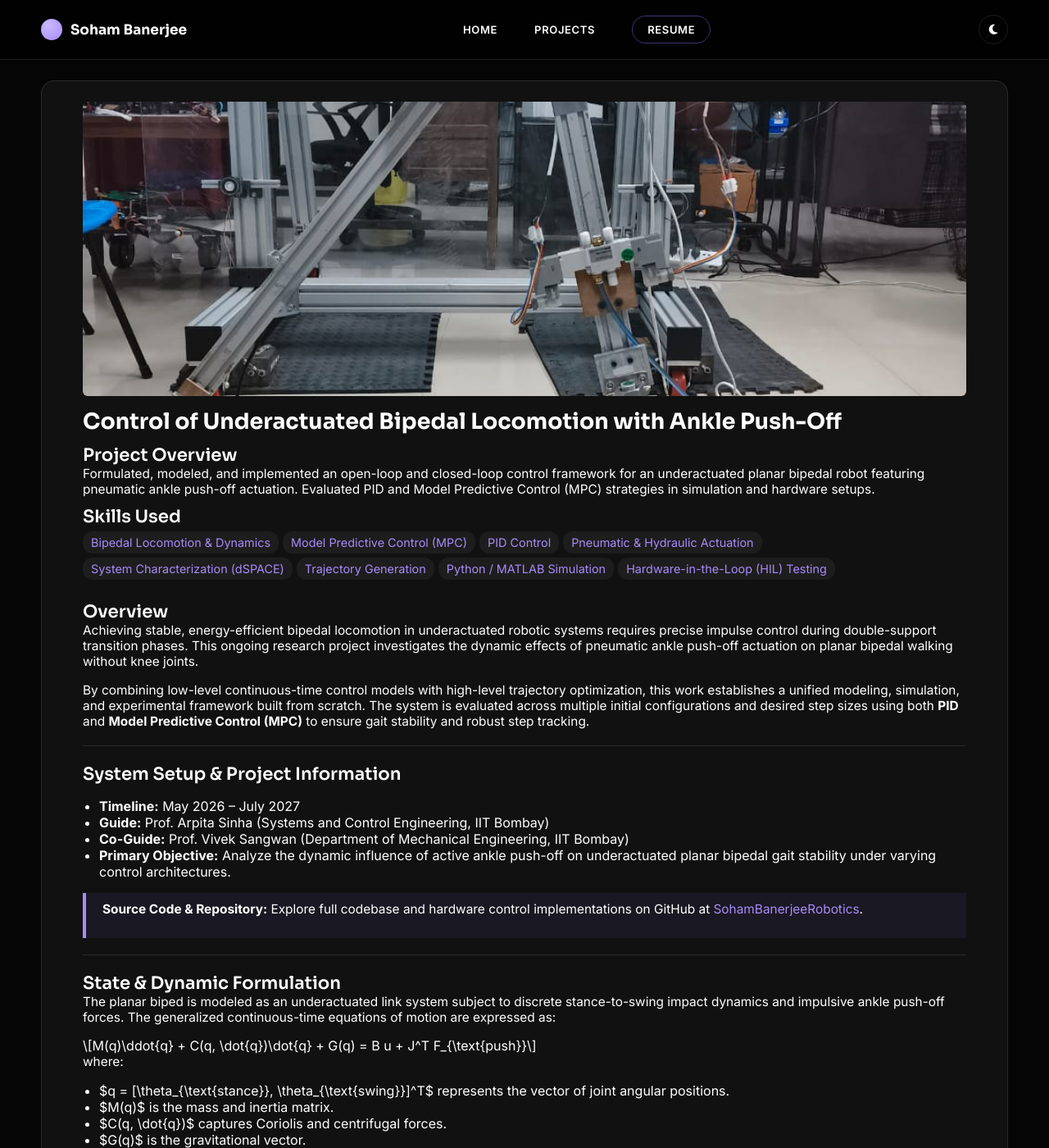
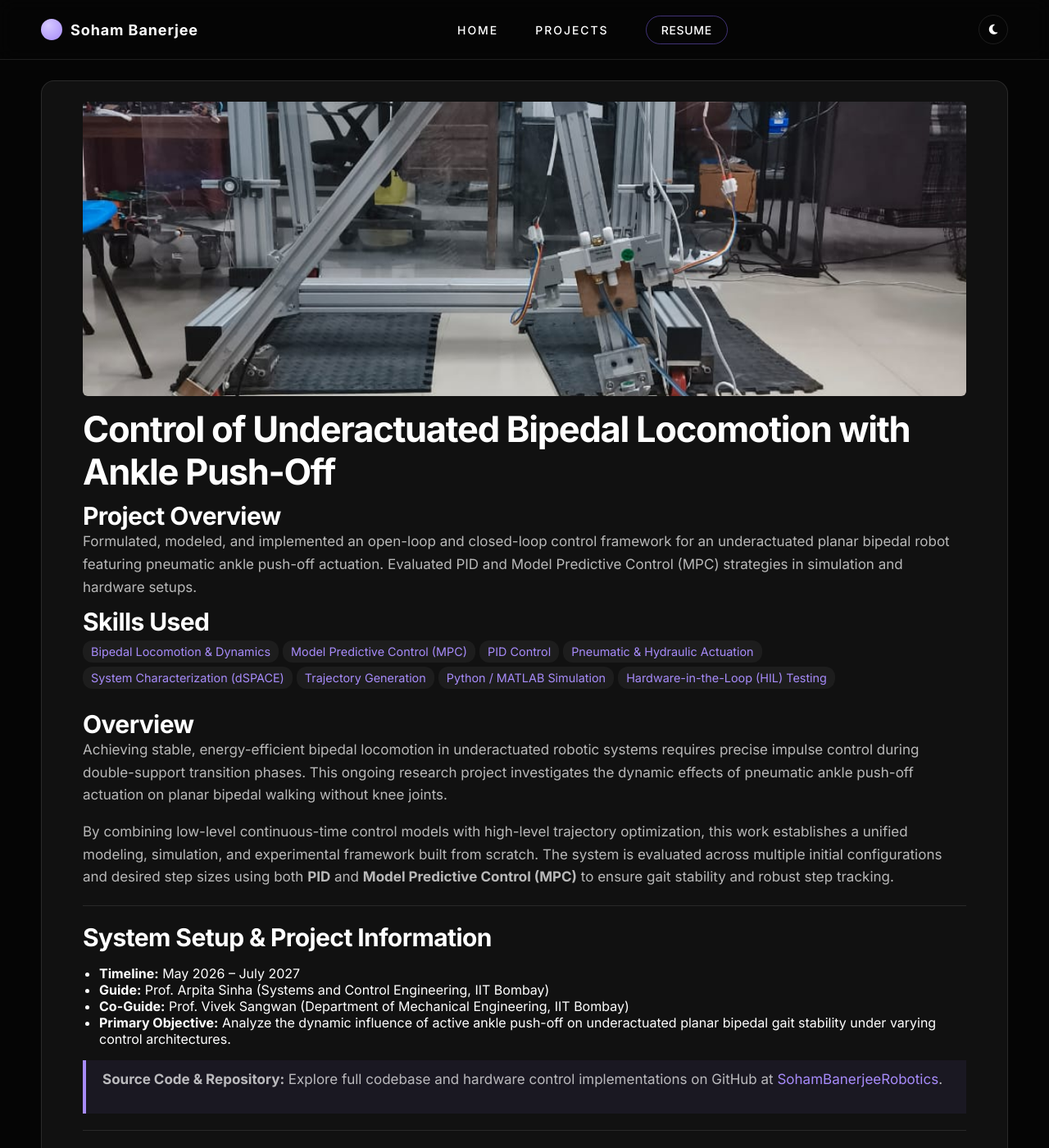
Before and after one commit to SohamBanerjeeRobotics/SohamBanerjeeRobotics.github.io, a Jekyll site: the page built from _projects/Control_of_Underactuated_Bipedal_Locomotion_with_Ankle_Push-Off/index.md, in a window 1280 px wide and 1400 px high. Shown: the whole window at 82% size. Built offline with Jekyll 4.4.1, drawn with Linux system fonts in a browser that asks for light colours.

Commit message:
Add files via upload

```diff
--- a/css/styles.css
+++ b/css/styles.css
@@ -8,25 +8,27 @@
   --highlight-color: {{ site.colors.highlight }};
   --background-color: {{ site.colors.background }};
   --light-background-color: {{ site.colors.light_background }};
-  --nav-bg: rgba(0,0,0,0.75);
-  --card-border-color: rgba(255,255,255,0.08);
+  --body-text-color: rgba(255,255,255,0.7);
+  --nav-bg: rgba(5,5,5,0.8);
+  --card-border-color: rgba(255,255,255,0.1);
   --card-shadow-color: rgba(0,0,0,0.4);
-  --divider-color: rgba(255,255,255,0.08);
+  --divider-color: rgba(255,255,255,0.1);
 }
 
 /* Light mode — toggled via the switch in the navbar (data-theme="light" on <html>,
    persisted in localStorage). Dark, above, stays the default look. */
 :root[data-theme="light"] {
-  --text-color: #1c1c24;
-  --border-color: #e4e0f0;
-  --link-color: #6d4fe0;
-  --highlight-color: #6d4fe0;
-  --background-color: #ffffff;
-  --light-background-color: #f5f3fb;
-  --nav-bg: rgba(255,255,255,0.8);
-  --card-border-color: rgba(0,0,0,0.06);
+  --text-color: #111111;
+  --border-color: rgba(0,0,0,0.1);
+  --link-color: #7c3aed;
+  --highlight-color: #7c3aed;
+  --background-color: #f5f5f5;
+  --light-background-color: rgba(255,255,255,0.85);
+  --body-text-color: #444444;
+  --nav-bg: rgba(245,245,245,0.8);
+  --card-border-color: rgba(0,0,0,0.08);
   --card-shadow-color: rgba(0,0,0,0.1);
-  --divider-color: rgba(0,0,0,0.08);
+  --divider-color: rgba(0,0,0,0.1);
 }
 
 * {
@@ -56,21 +58,23 @@ a {
 
 h1 {
     color: var(--text-color);
-    font-family: 'Sora', sans-serif;
+    font-family: 'Inter', sans-serif;
     font-weight: 700;
-    font-size: calc(14px + 1.0vw); /* Base size of 20px, increases with viewport width */
+    letter-spacing: -0.03em;
+    font-size: clamp(2rem, 3.4vw, 3rem);
 }
 h2 {
     color: var(--text-color);
-    font-family: 'Sora', sans-serif;
-    font-weight: 600;
-    font-size: calc(11px + 0.8vw);
+    font-family: 'Inter', sans-serif;
+    font-weight: 700;
+    letter-spacing: -0.02em;
+    font-size: clamp(1.5rem, 2.4vw, 1.875rem);
 }
 h3 {
     font-weight: 500;
-    font-family: 'Sora', sans-serif;
+    font-family: 'Inter', sans-serif;
     color: var(--text-color);
-    font-size: calc(9px + 0.6vw);
+    font-size: clamp(1.125rem, 1.5vw, 1.25rem);
 }
 
 span {
@@ -78,8 +82,9 @@ span {
   }
 
 p {
-    color: var(--text-color);
-    font-size: calc(9px + 0.5vw);
+    color: var(--body-text-color);
+    font-size: 17px;
+    line-height: 1.625;
     margin-bottom: 1em;
     padding: 0;
   }
@@ -109,16 +114,17 @@ nav .left a {
     align-items: center;
     gap: 10px;
     color: var(--text-color);
-    font-family: 'Sora', sans-serif;
-    font-size: 17px;
-    font-weight: 700;
+    font-family: 'Inter', sans-serif;
+    font-size: 18px;
+    font-weight: 800;
+    letter-spacing: 0.05em;
 }
 
 nav .left .avatar-dot {
     width: 26px;
     height: 26px;
     border-radius: 50%;
-    background: radial-gradient(circle at 35% 30%, #c9b9ff, var(--link-color));
+    background: radial-gradient(circle at 35% 30%, #d5c8ff, var(--link-color));
     flex-shrink: 0;
     display: inline-block;
 }
@@ -131,9 +137,9 @@ nav .right {
 
 nav .right a {
     color: var(--text-color);
-    font-size: 13px;
-    font-weight: 600;
-    letter-spacing: 0.05em;
+    font-size: 14px;
+    font-weight: 500;
+    letter-spacing: 0.14em;
     text-transform: uppercase;
     margin-left: 30px;
     transition: color .2s;
```
